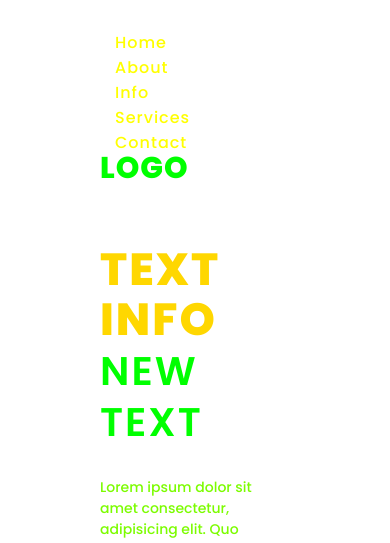
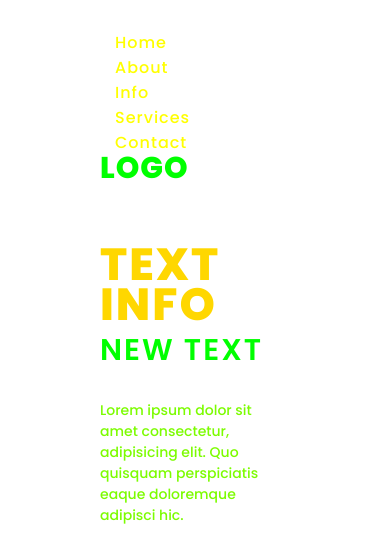
Before and after one commit to Mspp9/hw17_edu.project_v1, a plain HTML site: page index.html in a window 390 px wide. Shown: the top 543 px of the page. Drawn offline with Linux system fonts and the light colour scheme.

Commit message:
проект закончен
из доработок : при уменьшении экрана не исчезают кнопки меню.

```diff
--- a/style.css
+++ b/style.css
@@ -151,6 +151,7 @@ margin-bottom: 30px;
     #check
     {
       z-index: 3;
+      display: none;
     }
 
     /*Responsive styles*/
@@ -248,12 +249,12 @@ margin-bottom: 30px;
           .content .info h2
           {
           font-size: 45px;
-          line-height: 50px;
+          line-height: 40px;
           }
 
           .content .info h2 span
           {
-          font-size: 40px;
+          font-size: 30px;
           font-weight: 600;
           }
 
```
